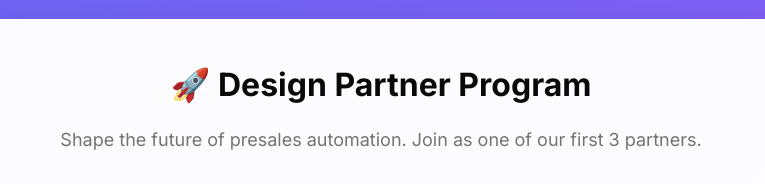
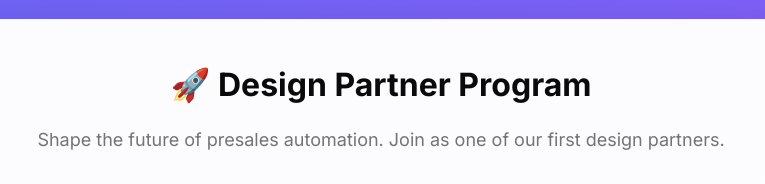
Before and after one commit to gazar78gazar/site.portune.io, a plain HTML site: page index.html in a window 1280 px wide. Shown: the part 5940-6124 px from the top of the page, 259-1024 px from the left. Drawn offline with Linux system fonts and the light colour scheme.

Commit message:
typo corrected

```diff
--- a/index.html
+++ b/index.html
@@ -1606,7 +1606,7 @@
                     <div class="design-partner-header">
                         <h3 class="design-partner-title">🚀 Design Partner Program</h3>
                         <p class="design-partner-subtitle">
-                            Shape the future of presales automation. Join as one of our first 3 partners.
+                            Shape the future of presales automation. Join as one of our first design partners.
                         </p>
                     </div>
 
```
